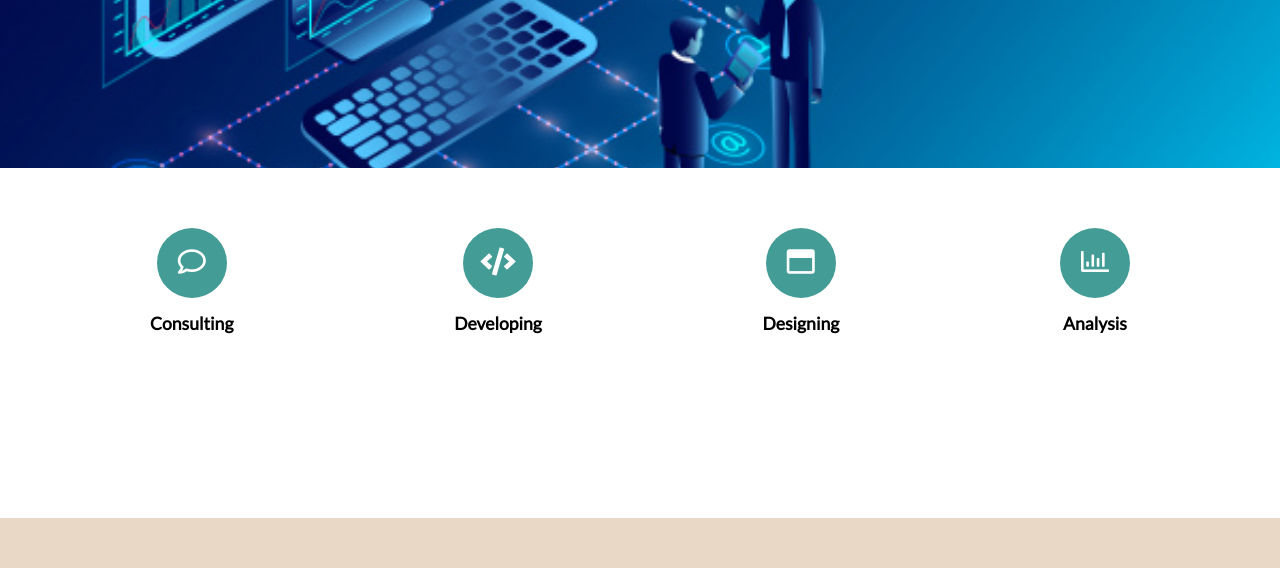
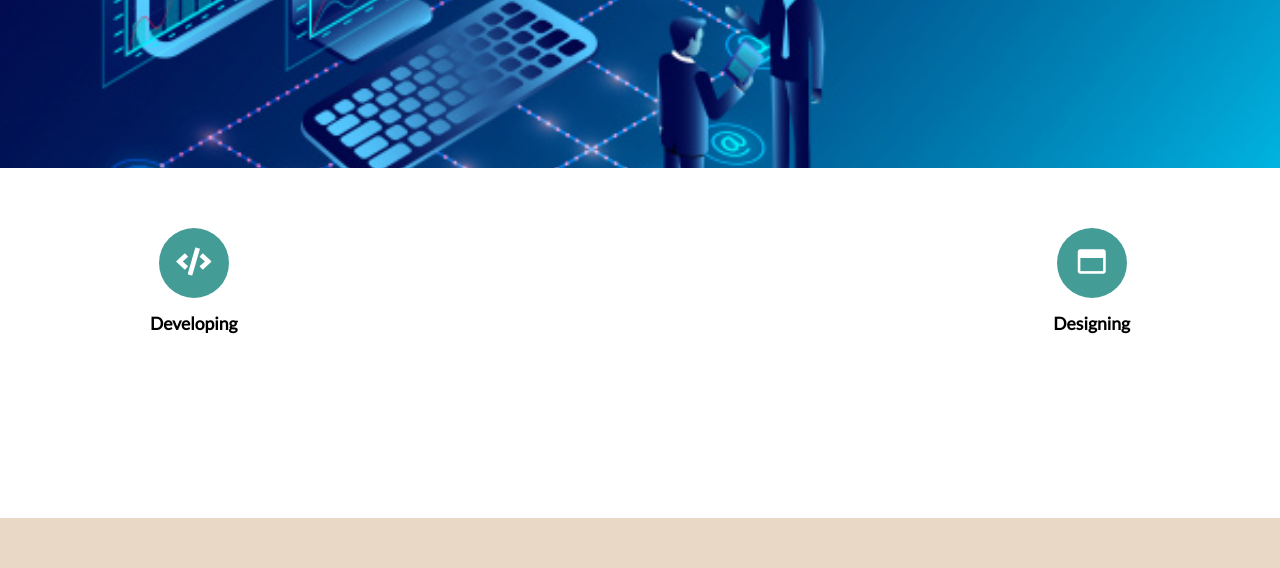
Before and after one commit to cbrown7752/echo-development, a plain HTML site: page index.html in a window 1280 px wide. Shown: the part 232-800 px from the top of the page. Drawn offline with nearby package versions, Linux system fonts and the light colour scheme.

Commit message:
Update index.html

```diff
--- a/index.html
+++ b/index.html
@@ -28,15 +28,7 @@
     <div class="content-wrapper">
       <div class="services-wrapper">
 
-        <div class="services">
-          <div class="service-icon-circle">
-            <div class="service-icon"><i class="far fa-comment"></i></div>
-          </div>
-          <h3>Consulting</h3>
-          <div class="services-paragraph">
 
-          </div>
-        </div>
 
         <div class="services">
           <div class="service-icon-circle">
@@ -58,15 +50,7 @@
           </div>
         </div>
 
-        <div class="services">
-          <div class="service-icon-circle">
-            <div class="service-icon"><i class="far fa-chart-bar"></i></div>
-          </div>
-          <h3>Analysis</h3>
-          <div class="services-paragraph">
 
-          </div>
-        </div>
 
       </div>
     </div>
```
